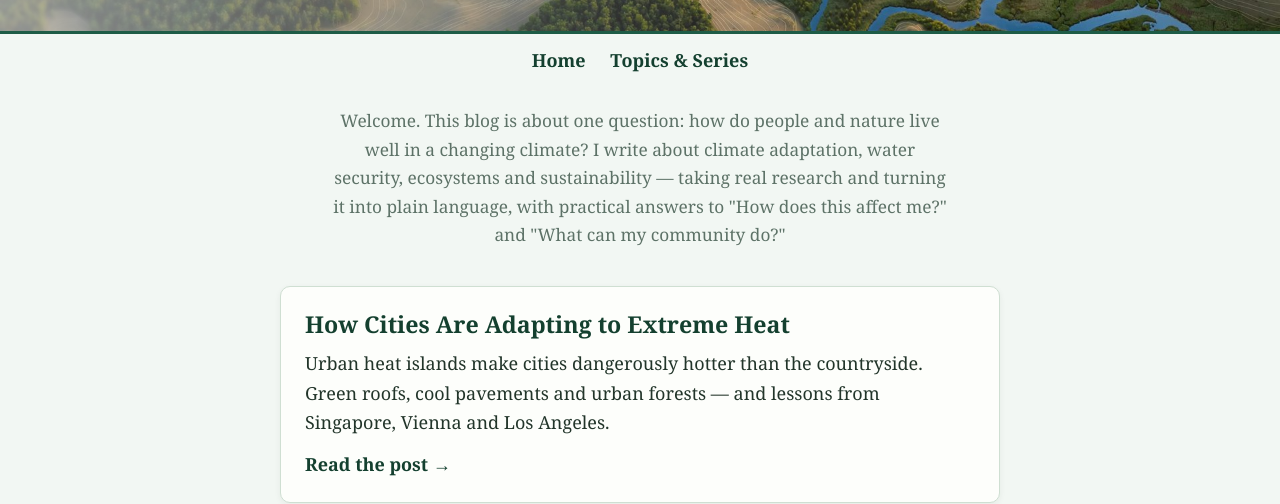
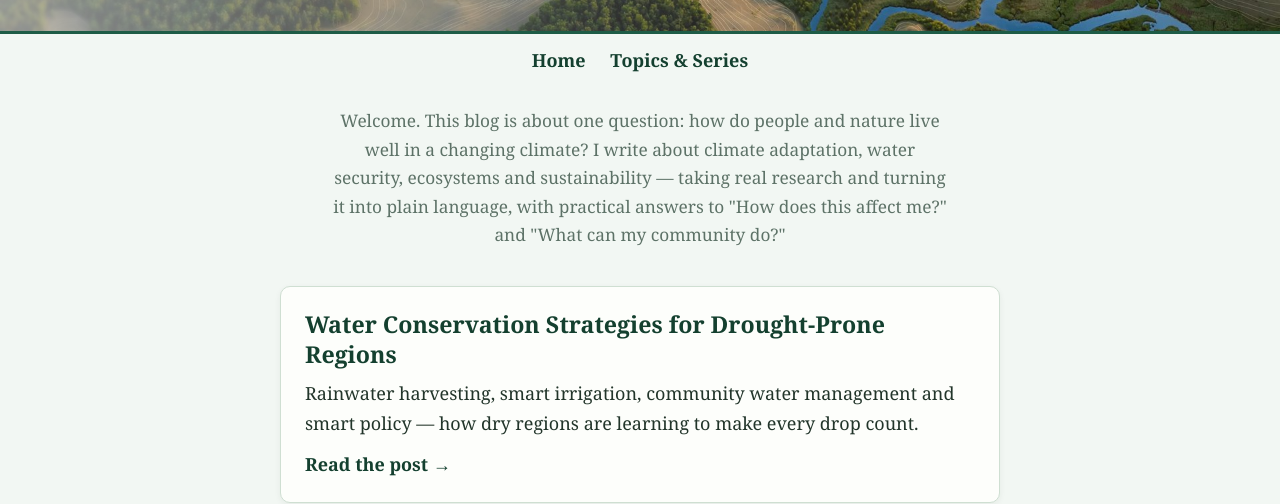
Before and after one commit to clutchlab-coach/resilient-waters, a plain HTML site: page index.html in a window 1280 px wide. Shown: the part 466-970 px from the top of the page. Drawn offline with Linux system fonts and the light colour scheme.

Commit message:
Add files via upload

```diff
--- a/index.html
+++ b/index.html
@@ -27,6 +27,12 @@
   <div class="wrap">
 
     <p class="intro">Welcome. This blog is about one question: how do people and nature live well in a changing climate? I write about climate adaptation, water security, ecosystems and sustainability — taking real research and turning it into plain language, with practical answers to "How does this affect me?" and "What can my community do?"</p>
+
+    <div class="card">
+      <h2><a href="post-04-water-conservation.html">Water Conservation Strategies for Drought-Prone Regions</a></h2>
+      <p>Rainwater harvesting, smart irrigation, community water management and smart policy — how dry regions are learning to make every drop count.</p>
+      <a class="read" href="post-04-water-conservation.html">Read the post &rarr;</a>
+    </div>
 
     <div class="card">
       <h2><a href="post-03-urban-heat.html">How Cities Are Adapting to Extreme Heat</a></h2>
```
Also changed, not shown: topics.html (+1 -0 lines).
